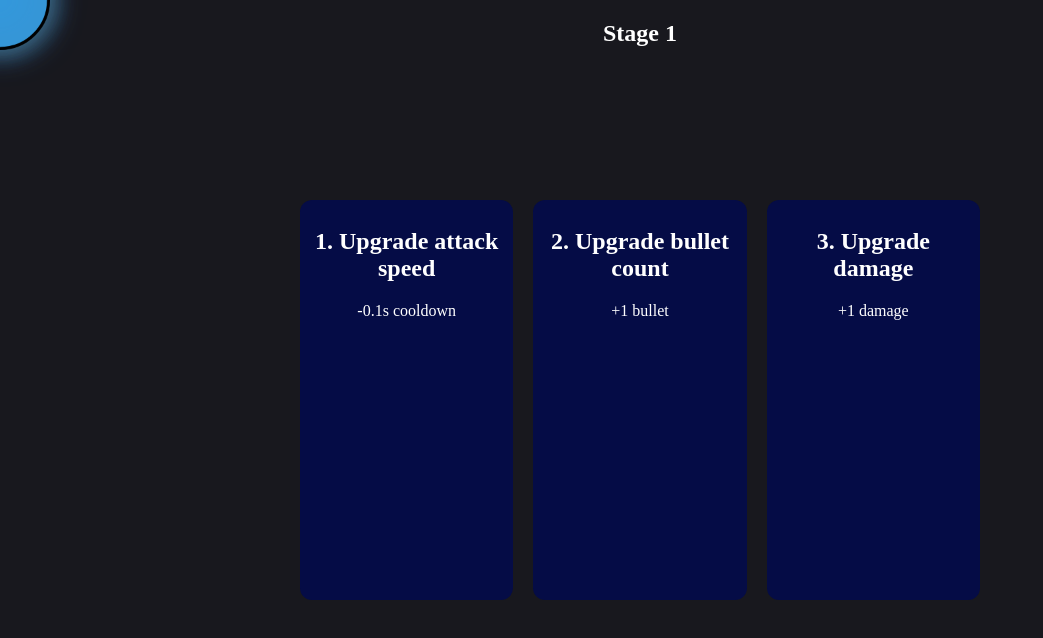
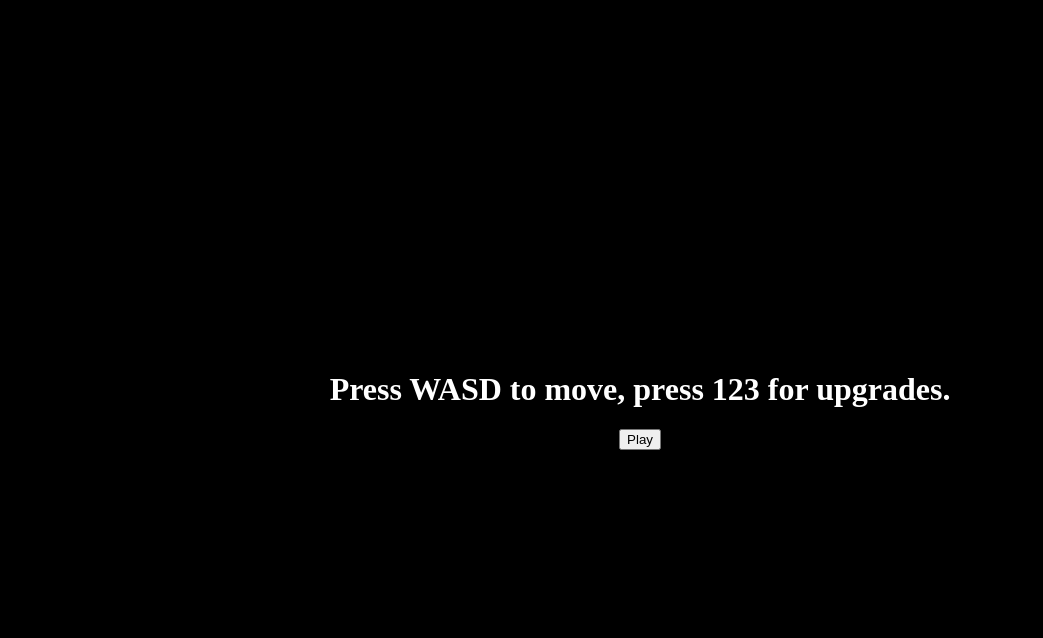
Before and after one commit to zephrxq/feather, a plain HTML site: page index.html in a window 1280 px wide. Shown: the whole page, without its empty margins (0-1043 px from the left). Drawn offline with Linux system fonts and the light colour scheme.

Commit message:
Added instructions

```diff
--- a/index.html
+++ b/index.html
@@ -1,4 +1,4 @@
-<div id="m"><h1>You died!</h1><button onclick="location.reload()">Retry</button></div><h2 id="s">Stage 1</h2><div id="r"><div><h2>1. Upgrade attack speed</h2><p>-0.1s cooldown</p></div><div><h2>2. Upgrade bullet count</h2><p>+1 bullet</p></div><div><h2>3. Upgrade damage</h2><p>+1 damage</p></div></div><canvas id="c"></canvas><style>*{box-sizing:border-box;text-align:center}body{margin:0;overflow:hidden}h1,h2,p{color:white}#s{z-index:1;width: 100%;position:absolute;top:0}canvas{position:fixed;inset:0;width:100vw;height:100vh;background:rgb(24,24,30)}#m{height:100vh;width:100vw;display:none;flex-direction:column;justify-content:center;align-items:center;z-index:5;position:absolute;background-color:black}#r{position:fixed;inset:0;display:flex;justify-content:center;align-items:center;gap:20px;z-index:1}#r>div{width:16.666vw;height:50vh;background:rgb(5,12,70);border-radius:12px;padding:8px}</style><script>let c=document.querySelector("#c"),x=c.getContext("2d"),d=devicePixelRatio*1.5,k={"w":0,"a":0,"s":0,"d":0},posl=5,pos=Array.from({length:posl},()=>[0,0]),v=[0,0],lt=performance.now(),en=[],pb=[],pbs={b:1,cd:1,s:10,d:0.5},ps=50,b={s:{}},h=100,ac=new AudioContext(),st=0,ph=0,up=document.querySelector("#r"),se=document.querySelector("#s"),m=document.querySelector("#m")
+<div id="m"><h1>Press WASD to move, press 123 for upgrades.</h1><button onclick="document.querySelector('#m').style.display='none'">Play</button></div><h2 id="s">Stage 1</h2><div id="r"><div><h2>1. Upgrade attack speed</h2><p>-0.1s cooldown</p></div><div><h2>2. Upgrade bullet count</h2><p>+1 bullet</p></div><div><h2>3. Upgrade damage</h2><p>+1 damage</p></div></div><canvas id="c"></canvas><style>*{box-sizing:border-box;text-align:center}body{margin:0;overflow:hidden}h1,h2,p{color:white}#s{z-index:1;width: 100%;position:absolute;top:0}canvas{position:fixed;inset:0;width:100vw;height:100vh;background:rgb(24,24,30)}#m{height:100vh;width:100vw;display:flex;flex-direction:column;justify-content:center;align-items:center;z-index:5;position:absolute;background-color:black}#r{position:fixed;inset:0;display:flex;justify-content:center;align-items:center;gap:20px;z-index:1}#r>div{width:16.666vw;height:50vh;background:rgb(5,12,70);border-radius:12px;padding:8px}</style><script>let c=document.querySelector("#c"),x=c.getContext("2d"),d=devicePixelRatio*1.5,k={"w":0,"a":0,"s":0,"d":0},posl=5,pos=Array.from({length:posl},()=>[0,0]),v=[0,0],lt=performance.now(),en=[],pb=[],pbs={b:1,cd:1,s:10,d:0.5},ps=50,b={s:{}},h=100,ac=new AudioContext(),st=0,ph=0,up=document.querySelector("#r"),se=document.querySelector("#s"),m=document.querySelector("#m")
 const Co={ac:3000,dc:3000,mv:1000,es:50,lw:3,eh:500,emv:800}
 let C={...Co}
 c.width=innerWidth*d
@@ -24,7 +24,7 @@ pos.shift()
 x.clearRect(0,0,innerWidth,innerHeight)
 x.lineWidth=C.lw
 if(en.length==0)ph=0
-if(h<=0){m.style.display="flex";return}
+if(h<=0){location.reload();return}
 if(ph==0){up.style.display="flex";if(k["1"]){pbs.cd-=0.1;ph=1}if(k["2"]){pbs.b+=1;ph=1}if(k["3"]){pbs.d+=0.5;ph=1}if(ph==1){st+=1;se.textContent=`Stage ${st}`;up.style.display="none";en=Array.from({length:st},()=>[...[rr(0,innerWidth),rr(0,innerHeight),0,2]]);}}
 en.forEach(e=>{if(cc(pos[posl-1],ps,e,C.es)){h-=50*dt}if(cc(pos[posl-1],ps,e,C.eh)){let dx=pos[posl-1][0]-e[0],dy=pos[posl-1][1]-e[1]
 let dis=Math.hypot(dx,dy)
```
